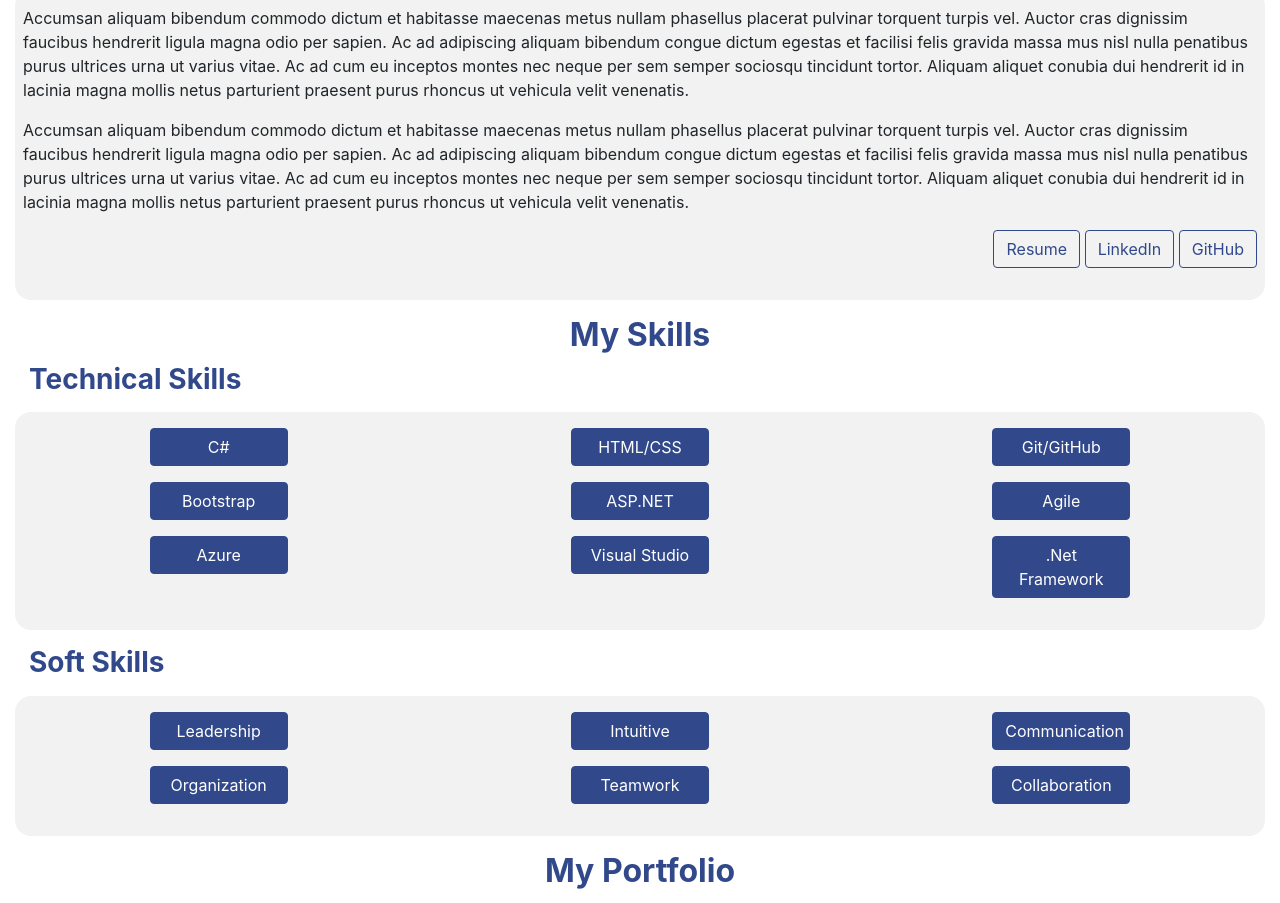
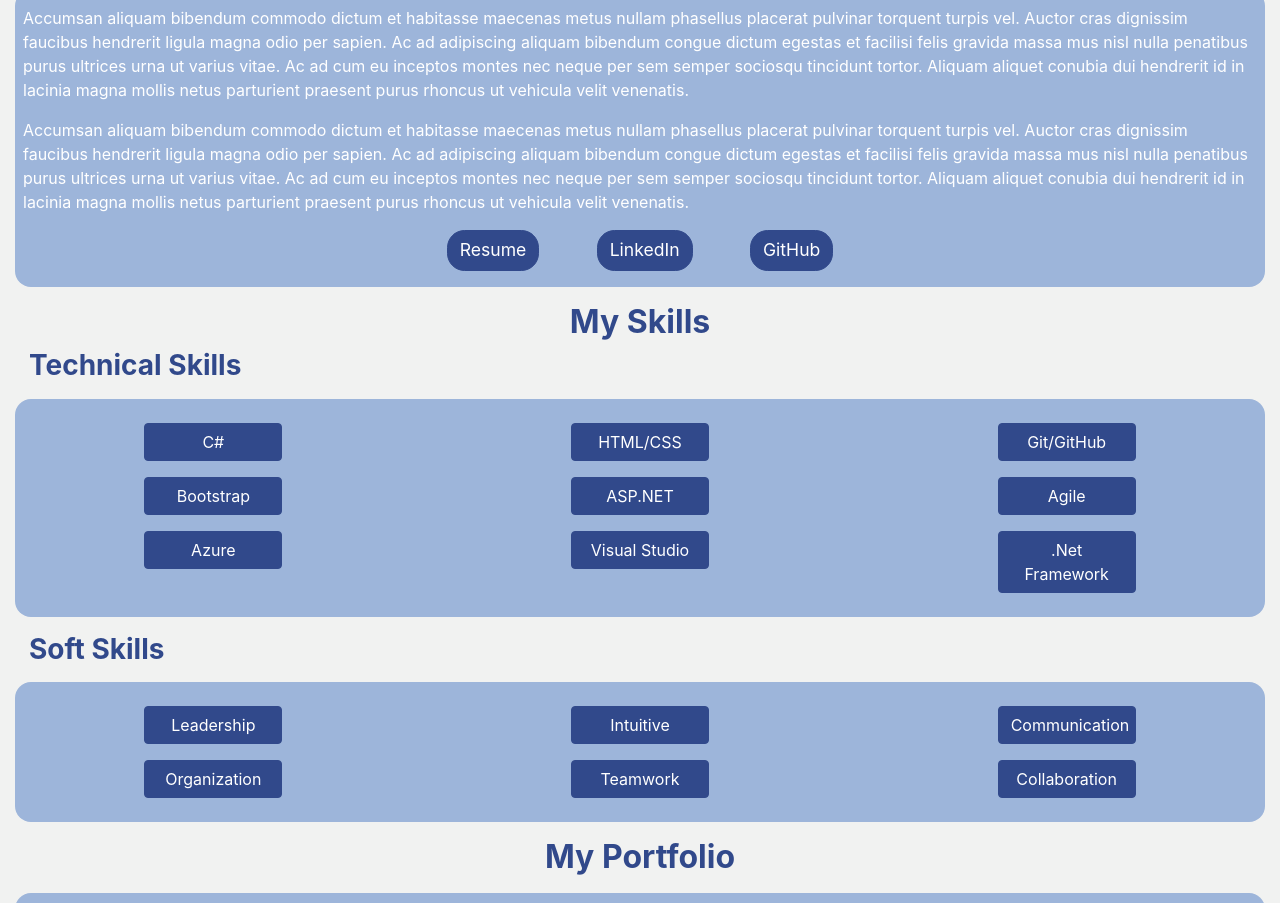
Before and after one commit to Fkitchell/portfolio, a plain HTML site: page index.html in a window 1280 px wide. Shown: the part 846-1749 px from the top of the page. Drawn offline with nearby package versions, Linux system fonts and the light colour scheme.

Commit message:
update portfolio

```diff
--- a/index.html
+++ b/index.html
@@ -54,24 +54,34 @@
         <a class="anchor" id="about"></a>
         <h2 class="font-weight-bold text-center">About Me</h2>
         <div class="about-text-container color-selector">
-            <p class="large-screen-text"> Accumsan aliquam bibendum commodo dictum et habitasse maecenas metus nullam
-                phasellus placerat pulvinar torquent turpis vel. Auctor cras dignissim faucibus hendrerit ligula magna
-                odio per sapien. Ac ad adipiscing aliquam bibendum congue dictum egestas et facilisi felis gravida massa
-                mus nisl nulla penatibus purus ultrices urna ut varius vitae. Ac ad cum eu inceptos montes nec neque per
-                sem semper sociosqu tincidunt tortor. Aliquam aliquet conubia dui hendrerit id in lacinia magna mollis
+            <p class="large-screen-text"> Accumsan aliquam bibendum commodo dictum et habitasse maecenas metus
+                nullam
+                phasellus placerat pulvinar torquent turpis vel. Auctor cras dignissim faucibus hendrerit ligula
+                magna
+                odio per sapien. Ac ad adipiscing aliquam bibendum congue dictum egestas et facilisi felis gravida
+                massa
+                mus nisl nulla penatibus purus ultrices urna ut varius vitae. Ac ad cum eu inceptos montes nec neque
+                per
+                sem semper sociosqu tincidunt tortor. Aliquam aliquet conubia dui hendrerit id in lacinia magna
+                mollis
                 netus parturient praesent purus rhoncus ut vehicula velit venenatis. </p>
-            <p class="large-screen-text"> Accumsan aliquam bibendum commodo dictum et habitasse maecenas metus nullam
-                phasellus placerat pulvinar torquent turpis vel. Auctor cras dignissim faucibus hendrerit ligula magna
-                odio per sapien. Ac ad adipiscing aliquam bibendum congue dictum egestas et facilisi felis gravida massa
-                mus nisl nulla penatibus purus ultrices urna ut varius vitae. Ac ad cum eu inceptos montes nec neque per
-                sem semper sociosqu tincidunt tortor. Aliquam aliquet conubia dui hendrerit id in lacinia magna mollis
+            <p class="large-screen-text"> Accumsan aliquam bibendum commodo dictum et habitasse maecenas metus
+                nullam
+                phasellus placerat pulvinar torquent turpis vel. Auctor cras dignissim faucibus hendrerit ligula
+                magna
+                odio per sapien. Ac ad adipiscing aliquam bibendum congue dictum egestas et facilisi felis gravida
+                massa
+                mus nisl nulla penatibus purus ultrices urna ut varius vitae. Ac ad cum eu inceptos montes nec neque
+                per
+                sem semper sociosqu tincidunt tortor. Aliquam aliquet conubia dui hendrerit id in lacinia magna
+                mollis
                 netus parturient praesent purus rhoncus ut vehicula velit venenatis. </p>
-            <ul class="button-group text-right">
-                <li class="btn "><a href="./Assests/Resume-Fletcher-Kitchell.pdf" target="blank">Resume</a></li>
-                <li class="btn "><a href="https://www.linkedin.com/in/fkitchell/" target="blank">LinkedIn</a></li>
-                <li class="btn "><a class="white-link" href="https://github.com/Fkitchell" target="blank">GitHub</a>
-                </li>
-            </ul>
+            <div class="button-group text-center">
+                <a class="btn" href="./Assests/Resume-Fletcher-Kitchell.pdf" target="blank">Resume</a></li>
+                <a class="btn" href="https://www.linkedin.com/in/fkitchell/" target="blank">LinkedIn</a></li>
+                <a class="btn " href="https://github.com/Fkitchell" target="blank">GitHub</a>
+
+            </div>
         </div>
     </section>
     <div class="divider col-12"></div>
@@ -107,7 +117,7 @@
                     <p class="btn  skill-link ">Agile</p>
                 </div>
             </div>
-            <div class="row">
+            <div class="row bottom-row">
                 <div class="col-4 text-center" href="" target="blank">
                     <p class="btn  skill-link "> Azure </p>
                 </div>
@@ -121,7 +131,7 @@
         </div>
         <h3 class="font-weight-bold">Soft Skills</h3>
         <div class="skill-container color-selector">
-            <div class="row">
+            <div class="row align-bottom">
                 <div class="col-4 text-center" href="" target="blank">
                     <p class="btn  skill-link">Leadership</p>
                 </div>
@@ -132,7 +142,7 @@
                     <p class="btn  skill-link">Communication</p>
                 </div>
             </div>
-            <div class="row">
+            <div class="row bottom-row">
                 <div class="col-4 text-center text-center" href="" target="blank">
                     <p class="btn  skill-link">
                         Organization
--- a/style.css
+++ b/style.css
@@ -4,6 +4,9 @@ a.anchor {
     position: relative;
     top: -100px;
     visibility: hidden;
+}
+body{
+    background-color: #f1f2f1;
 }
 .btn a{
     color: #31498b;
@@ -30,7 +33,8 @@ h3{
 }
 
 .color-selector{
-    background-color: #f1f2f1;
+    background-color: #9db5da;
+    color: white;
     border-radius: 1em;
     margin-top: 1em ;
     margin-bottom: 1em;
@@ -77,19 +81,41 @@ nav{
     background-attachment: fixed;
 
 }
+
 /*About me*/
+a.btn{
+    background-color:#31498b;
+    color: white;
+    font-size: 1.1em;
+    width: fit-content;
+    border-radius: 1em;
+    margin: 0 1.5em ;
+}
+
 /*Skills*/
+.skill-container{
+    padding: 1.5em 0;
+}
 .btn.skill-link,.btn.skill-link:active{
     width: 138px;
     border-color: #31498b;
     background-color: #31498b;
     color: white;
 }
-.btn.skill-link p{
+
+/*.btn.skill-link:hover{
+    background-image: url("./Assests/icon-csharp.png");
+    background-size: 1em;
+    background-position: center;
+    background-repeat: no-repeat;
+    color: #31498b;
+}*/
+div.bottom-row p{
     margin-bottom: 0 !important;
 }
 /*Portfolio*/
 div.card-deck{
+    color: black;
     margin: 1em 0;
 }
 /*Contact*/
@@ -119,8 +145,11 @@ form input, form textarea{
     opacity: .8;
     margin: 0 10%;
 }
+form .btn{
+    opacity: 1;
+}
 form .btn:hover{
-    opacity: 0.9;
+    opacity: .8;
 
 }
 /*footer*/
```
